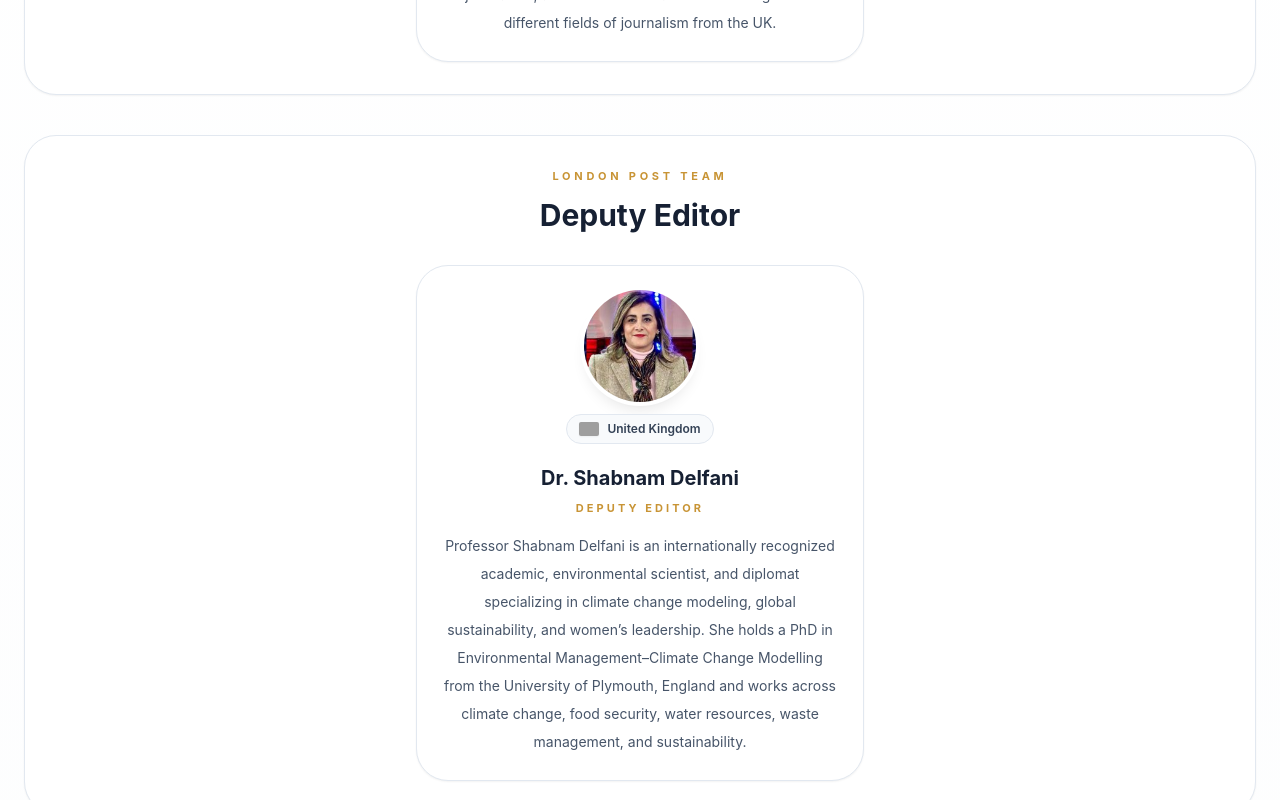
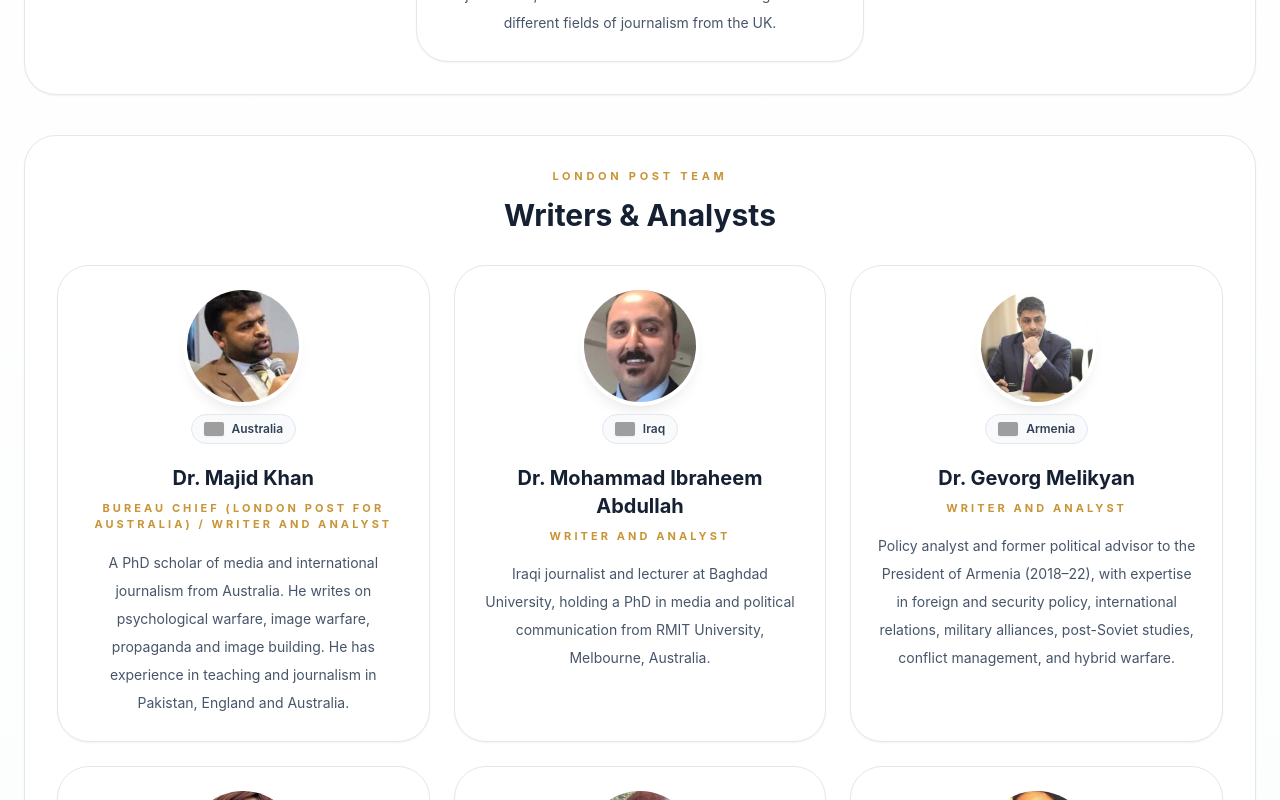
Before and after one commit to londonpostnewscom-bit/londonpostfrontend, a React (Vite) app: page /about/team in a window 1280 px wide. Shown: the part 920-1720 px from the top of the page. Built offline with nearby package versions, Linux system fonts and the light colour scheme; no server answers; grey boxes are pictures that could not be loaded.

Commit message:
Update TeamPage.tsx

```diff
--- a/src/pages/TeamPage.tsx
+++ b/src/pages/TeamPage.tsx
@@ -15,7 +15,6 @@ import samirHumbatovImg from '../assets/samir-humbatov.jpg';
 import praveshGuptaImg from '../assets/pravesh-kumar-gupta.jpg';
 import sumaiyaAliImg from '../assets/sumaiya-ali.jpg';
 import utkirAlimovImg from '../assets/utkir-alimov.jpg';
-import shabnamDelfaniImg from '../assets/shabnam-delfani.jpg';
 import katsuhiroAsagiriImg from '../assets/katsuhiro-asagiri.jpg';
 
 type TeamMember = {
@@ -47,18 +46,7 @@ const teamSections: TeamSection[] = [
       },
     ],
   },
-  {
-    title: 'Deputy Editor',
-    members: [
-      {
-        name: 'Dr. Shabnam Delfani',
-        role: 'Deputy Editor',
-        image: shabnamDelfaniImg,
-        countries: [{ name: 'United Kingdom', code: 'gb' }],
-        bio: 'Professor Shabnam Delfani is an internationally recognized academic, environmental scientist, and diplomat specializing in climate change modeling, global sustainability, and women’s leadership. She holds a PhD in Environmental Management–Climate Change Modelling from the University of Plymouth, England and works across climate change, food security, water resources, waste management, and sustainability.',
-      },
-    ],
-  },
+
   {
     title: 'Writers & Analysts',
     members: [
```
